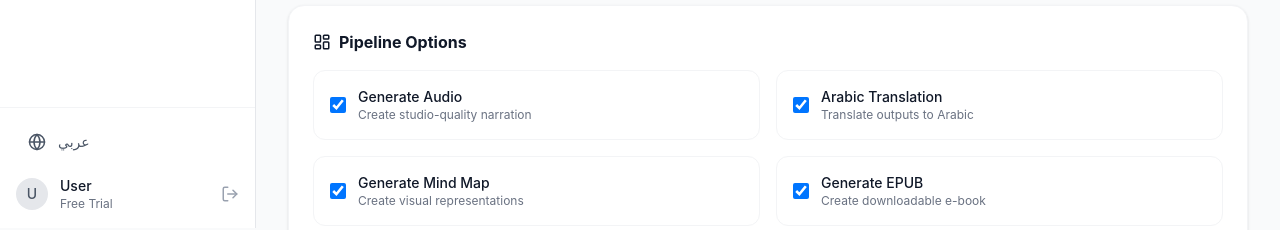
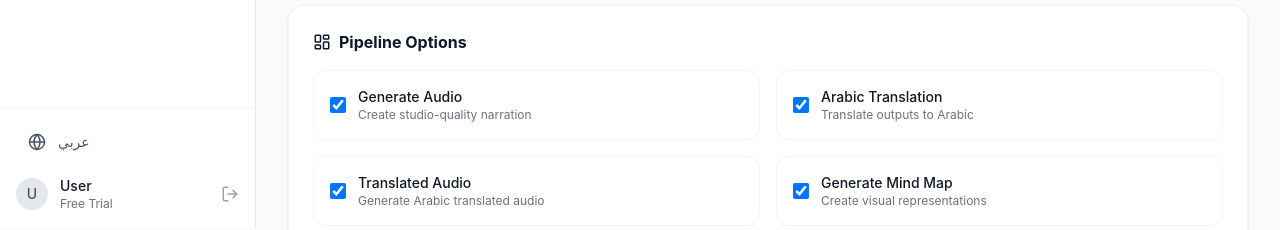
Before and after one commit to B-elorchi/seeourbooks-omni, a React (Vite) app: page /process in a window 1280 px wide. Shown: the part 572-802 px from the top of the page. Built offline with nearby package versions, Linux system fonts and the light colour scheme; no server answers.

Commit message:
fix: translation labels and explicit audio translation choice

```diff
--- a/src/i18n.ts
+++ b/src/i18n.ts
@@ -29,6 +29,8 @@ const resources = {
         "failed": "Failed",
         "summary": "Summary",
         "audio": "Audio",
+        "audio_original": "Audio Original",
+        "audio_translated": "Audio Translated",
         "mindmap": "Mindmap",
         "epub": "EPUB"
       },
@@ -109,6 +111,8 @@ const resources = {
         "options_title": "Pipeline Options",
         "opt_audio_title": "Generate Audio",
         "opt_audio_desc": "Create studio-quality narration",
+        "opt_audio_translate_title": "Translated Audio",
+        "opt_audio_translate_desc": "Generate Arabic translated audio",
         "opt_translate_title": "Arabic Translation",
         "opt_translate_desc": "Translate outputs to Arabic",
         "opt_mindmap_title": "Generate Mind Map",
@@ -195,6 +199,8 @@ const resources = {
         "failed": "فشل",
         "summary": "الملخص",
         "audio": "الصوت",
+        "audio_original": "الصوت الأصلي",
+        "audio_translated": "الصوت المترجم",
         "mindmap": "الخريطة الذهنية",
         "epub": "EPUB"
       },
@@ -275,6 +281,8 @@ const resources = {
         "options_title": "خيارات المعالجة",
         "opt_audio_title": "توليد الصوت",
         "opt_audio_desc": "إنشاء رواية صوتية بجودة استوديو",
+        "opt_audio_translate_title": "الصوت المترجم",
+        "opt_audio_translate_desc": "توليد الرواية الصوتية المترجمة للعربية",
         "opt_translate_title": "الترجمة إلى العربية",
         "opt_translate_desc": "ترجمة المخرجات إلى اللغة العربية",
         "opt_mindmap_title": "توليد خريطة ذهنية",
--- a/src/pages/MyBooksPage.tsx
+++ b/src/pages/MyBooksPage.tsx
@@ -273,7 +273,7 @@ export default function MyBooksPage() {
                           {loadingAction === `${job.id}:audio` ? <Loader2 className="animate-spin" size={14} /> : <Play size={14} fill="currentColor" />} {t('common.audio', 'Audio')}
                         </button>
                       )}
-                      {(job.input?.steps?.includes('audio_full_translate') || (job.input?.steps?.includes('translate') && job.input?.steps?.includes('audio_full'))) && (
+                      {job.input?.steps?.includes('audio_full_translate') && (
                         <button
                           onClick={() => handleAudio(job, true)}
                           disabled={loadingAction === `${job.id}:audio_trans`}
--- a/src/pages/ProcessingPage.tsx
+++ b/src/pages/ProcessingPage.tsx
@@ -12,9 +12,9 @@ export default function ProcessingPage() {
   const location = useLocation();
   const [activeTab, setActiveTab] = useState<'upload' | 'library' | 'youtube'>('upload');
 
-  // Pipeline Options
   const [options, setOptions] = useState({
     audio_full: true,
+    audio_full_translate: true,
     translate_ar: true,
     mindmap: true,
     epub: true,
@@ -41,7 +41,7 @@ export default function ProcessingPage() {
     if (options.audio_full) steps.push('audio_full');
     if (options.translate_ar) {
       steps.push('translate');
-      if (options.audio_full) steps.push('audio_full_translate');
+      if (options.audio_full_translate) steps.push('audio_full_translate');
       if (options.mindmap) steps.push('mindmap_translate');
     }
     if (options.mindmap) steps.push('mindmap');
@@ -226,6 +226,20 @@ export default function ProcessingPage() {
                   <p className="text-gray-500 text-xs">{t('processing.opt_translate_desc')}</p>
                 </div>
               </label>
+              {options.translate_ar && (
+                <label className="flex items-center gap-3 p-4 border border-gray-100 rounded-xl cursor-pointer hover:bg-gray-50 transition-colors">
+                  <input
+                    type="checkbox"
+                    checked={options.audio_full_translate}
+                    onChange={(e) => setOptions({...options, audio_full_translate: e.target.checked})}
+                    className="w-4 h-4 rounded border-gray-300 text-black focus:ring-black"
+                  />
+                  <div className="text-sm">
+                    <p className="font-medium text-gray-900">{t('processing.opt_audio_translate_title')}</p>
+                    <p className="text-gray-500 text-xs">{t('processing.opt_audio_translate_desc')}</p>
+                  </div>
+                </label>
+              )}
               <label className="flex items-center gap-3 p-4 border border-gray-100 rounded-xl cursor-pointer hover:bg-gray-50 transition-colors">
                 <input
                   type="checkbox"
```
